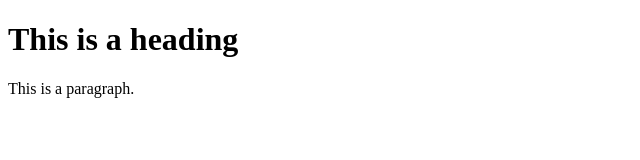
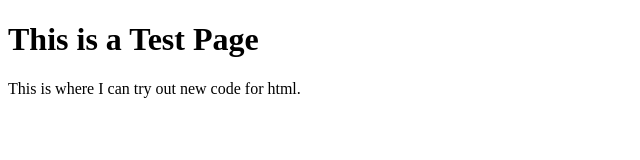
Before and after one commit to CoralBonsai/coralbonsai.github.io, a plain HTML site: page testerCode.html in a window 1280 px wide. Shown: the whole page, without its empty margins (0-640 px from the left). Drawn offline with Linux system fonts and the light colour scheme.

Commit message:
Update testerCode.html

```diff
--- a/testerCode.html
+++ b/testerCode.html
@@ -1,12 +1,12 @@
-<!DOCTYPE html>
+ <!DOCTYPE html>
 <html>
 <head>
   <title>HTML Elements Reference</title>
 </head>
 <body>
 
-<h1>This is a heading</h1>
-<p>This is a paragraph.</p>
+<h1>This is a Test Page</h1>
+<p>This is where I can try out new code for html.</p>
 
 </body>
 </html>
```
